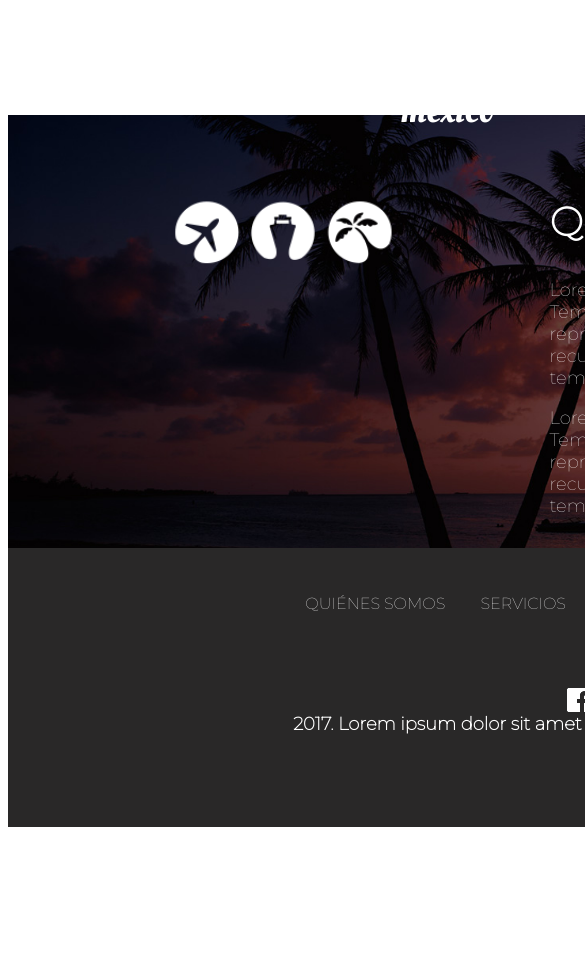
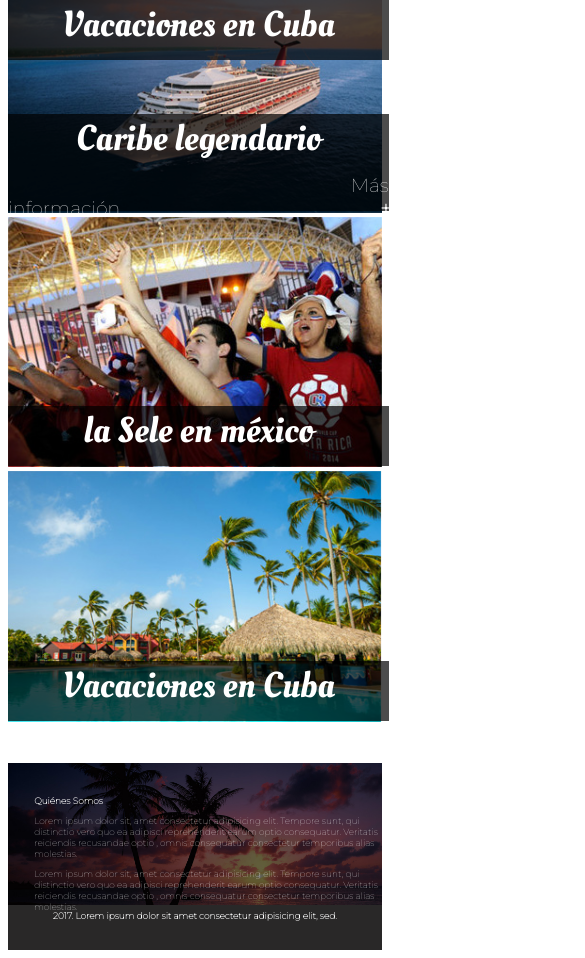
Before and after one commit to jeanToru/Quiz_Web2, a website: page index.html in a window 390 px wide. Shown: the part 960-1918 px from the top of the page, 585 px wide, since content can reach past the window. Before the commit the page ends 1795 px from the top, so only its background shows below. Drawn offline with Linux system fonts and the light colour scheme.

Commit message:
Adactive Mobile and Table

```diff
--- a/sass/breakpoint/_movil.scss
+++ b/sass/breakpoint/_movil.scss
@@ -1,18 +1,79 @@
 @media(max-width: 767px){
 
-    #content img {
-        width: 20%;
-        margin-left: 2%;
+    .nav-link-menu {
+        text-align: right;
+        margin-top: 20px;
+        display: none;
     }
 
-    .imagenes + .imagenes {
-        margin-top: 1%;
+    #content img {
+        width: 100%;
         margin-left: 0%;
-
     }
 
-    #content .barco {
-        margin-left: 18%;
+    .mini {
+        font-family: $parrafo;
+        font-size: 36px;
+        background-color: rgba(0,0,0, 0.7);
+        z-index: 1000;
+        width: 97.6%;
+        height: 60px;
+        text-align: center;
+        color: $color;
+        position: absolute;
+        margin-left: auto;
     }
 
+    .mas {
+        font-family: $tipografia;
+        font-size: 19px;
+        background-color: rgba(0,0,0, 0.7);
+        width: 97.6%;
+        height: 37px;
+        text-align: right;
+        position: absolute;
+        z-index: 1000;
+        color: $color;
+        margin-left: auto;
+    }
+
+    .mas::after {
+        content: '+';
+        color: $color;
+        font-weight: bold;
+        margin-left: 260px;
+        margin-right: 20px;
+    }
+
+    #prefooter #logo {
+        display: none;
+    }
+
+    #contenido-prefooter {
+        position: absolute;
+        width: 100%;
+        top: 30px;
+        left: 2%;
+    }
+
+    #contenido-prefooter h2 {
+        font-size: 2.3vw;
+    }
+
+    #contenido-prefooter p {
+        font-size: 2.3vw;
+    }
+
+    #footer ul{
+        display: none;
+    }
+    .facebook {
+        display: none;
+    }
+    .fondo {
+        font-size: 2.3vw;
+        margin-top: 1%;
+        padding: 5px 25px 5px 25px;
+        text-align: center;
+    }
 }
--- a/sass/breakpoint/_tablet.scss
+++ b/sass/breakpoint/_tablet.scss
@@ -1,33 +1,134 @@
 @media(max-width: 1023px){
-
-	.wrapper.space-tablet{
-		> div{
-			padding: 20px 0;
-		}
-	}
-
     // Menu
     .list {
         display: none;
     }
 
     .nav-link-menu {
-        text-align: right;
+        text-align: center;
         margin-top: 20px;
         display: block;
     }
 
-    // Imagenes
-    #content img {
-        width: 25%;
+    .logo {
+        max-width: 50%;
     }
 
-    .imagenes + .imagenes {
-        margin-top: 1%;
+    #content img {
+        width: 48%;
+        margin-left: 1%;
     }
 
-    #content .barco {
-        margin-left: 11%;
+    .mini {
+            font-family: $parrafo;
+            font-size: 36px;
+            background-color: rgba(0,0,0, 0.7);
+            z-index: 1000;
+            width: 47%;
+            height: 60px;
+            text-align: center;
+            color: $color;
+            position: absolute;
+        }
+
+        .mas {
+            font-family: $tipografia;
+            font-size: 19px;
+            background-color: rgba(0,0,0, 0.7);
+            width: 47%;
+            height: 37px;
+            text-align: right;
+            position: absolute;
+            z-index: 1000;
+            color: $color;
+        }
+
+        .mas::after {
+            content: '+';
+            color: $color;
+            font-weight: bold;
+            margin-left: 123px;
+            margin-right: 20px;
+        }
+
+    .mar {
+        margin-top: -103px;
+        margin-left: 11px;
+    }
+    .barco {
+        margin-top: -103px;
+        margin-left: 498px;
     }
 
+    .barquito {
+        margin-left: 498px;
+    }
+
+    .primero {
+        margin-top: -66px;
+        margin-left: 11px;
+    }
+
+    .segundo {
+        margin-top: -66px;
+        margin-left: 498px;
+    }
+
+    #prefooter {
+        margin-bottom: 38%;
+        margin-top: 10%;
+    }
+
+    #prefooter #logo{
+        top: 80px;
+        left: 14.3%;
+    }
+
+    #contenido-prefooter {
+        width: 50%;
+        top: 80px;
+        left: 45%;
+    }
+
+    .tipografia {
+        text-align: left;
+        padding: 0% 2% 0 5%;
+        font-size: 0.9rem;
+    }
+
+    #prefooter img{
+        width: 100%;
+        position: absolute;
+        margin-left: 0%;
+    }
+
+    #footer ul {
+        padding-bottom: 9%;
+        padding-top: 4%;
+        padding-left: 23%;
+        list-style: none;
+    }
+
+    #footer ul li {
+        float: left;
+        padding-left: 4%;
+
+    }
+    #footer ul li a {
+        text-decoration: none;
+        color: white;
+    }
+
+    .facebook {
+        position: absolute;
+        top:50%;
+        left: 49%;
+
+    }
+
+    .fondo {
+        margin-top: 2%;
+        text-align: center;
+        padding-bottom: 3%;
+    }
 }
--- a/sass/partials/_helpers.scss
+++ b/sass/partials/_helpers.scss
@@ -5,6 +5,6 @@
 }
 
 .wraper {
-    width: 1140px;
+    max-width: 1140px;
     margin: 0 auto;
 }
```
Also changed, not shown: css/style.css.
